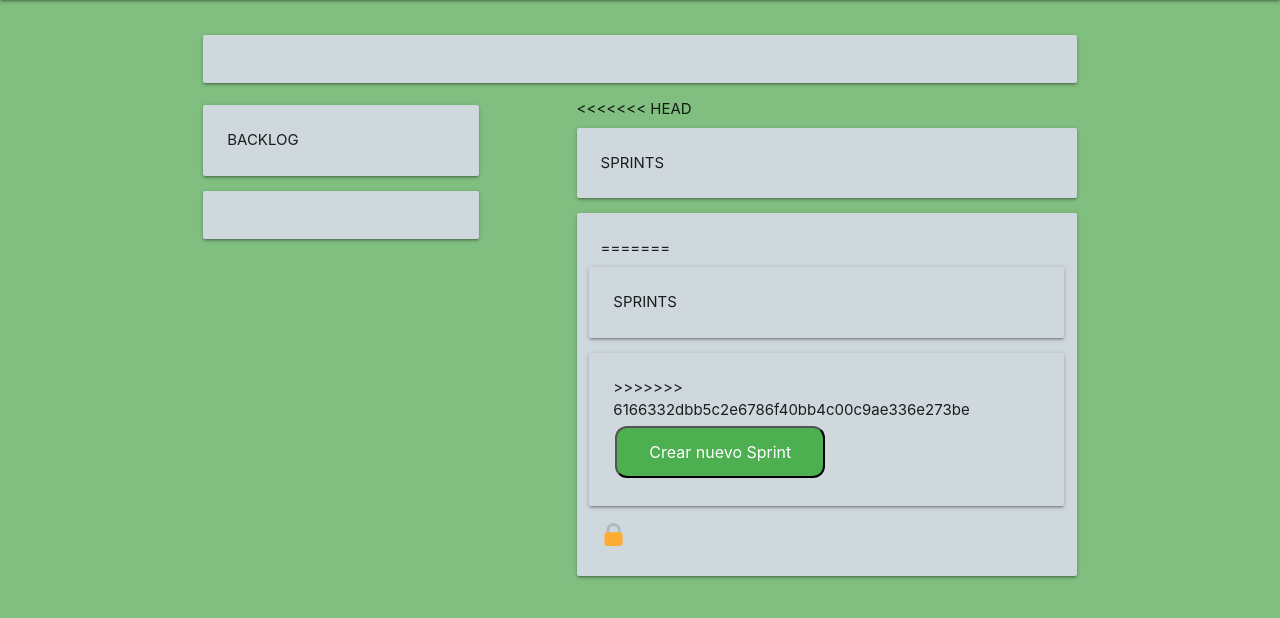
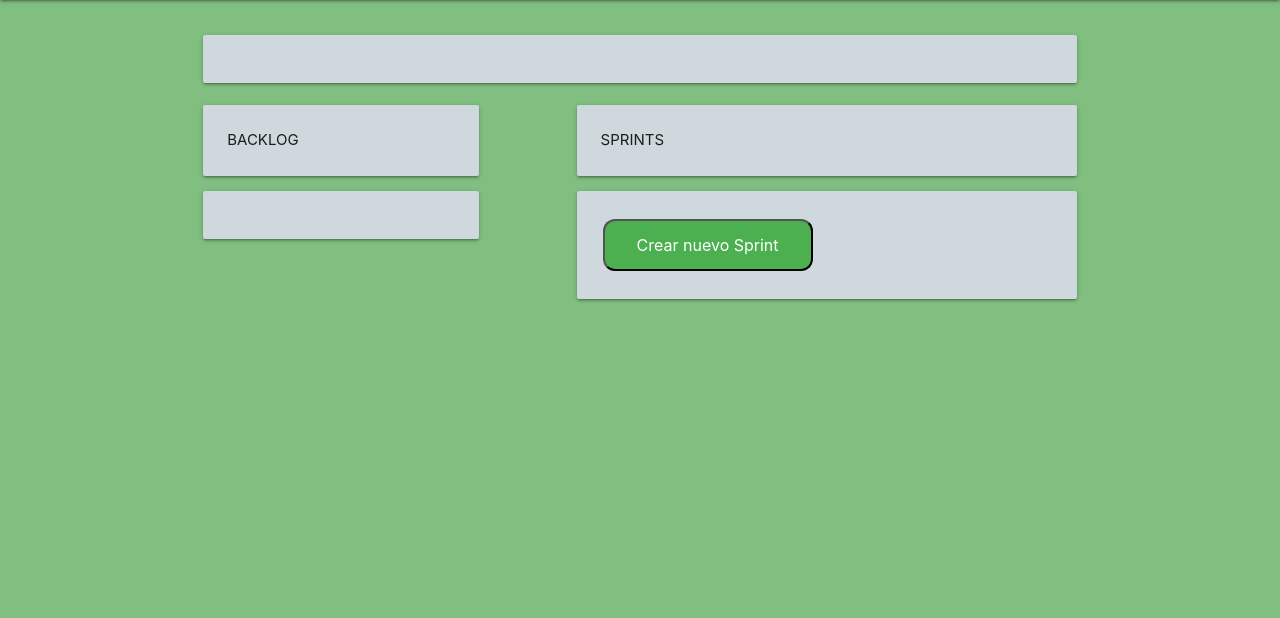
Before and after one commit to Xusbcn/SCRUM, a PHP site: page /SCRUM/proyectos.php?nom=1 in a window 1280 px wide. Shown: the part 64-682 px from the top of the page. Run offline with PHP 8.4, Linux system fonts and the light colour scheme; a user stored in the database is signed in; data comes from the database, SQL or seed files in the repository; some libraries are stand-ins or nearby versions.

Commit message:
cifrado256

```diff
--- a/enviarcorreo.php
+++ b/enviarcorreo.php
@@ -5,10 +5,10 @@
 </head>
 <body>
 	<?php
-	$pass=123456;
+	$pass="lzabala123";
 	$conn = mysqli_connect('localhost','xus','xus123');
 	mysqli_select_db($conn, 'scrum2');
-	$update=("UPDATE users SET password = SHA2('$pass',512) WHERE uid=1;");
+	$update=("UPDATE users SET password = SHA2('lzabala123',256) WHERE uid=1;");
 	$resultatem = mysqli_query($conn, $update);
 	echo "buena crack";
 	?>
--- a/proyectos.php
+++ b/proyectos.php
@@ -62,15 +62,9 @@
 
 			<div id="contenedor_sprints_backlog">
 				<div id="divSprint" class=" col s7 right">
-<<<<<<< HEAD
 					<div class="card-panel blue-grey lighten-4">SPRINTS</div>
-					<div  id="divTitu" class="card-panel blue-grey lighten-4">
+					<div  id="contenedor_sprints" class="card-panel blue-grey lighten-4">
 
-=======
-					<div class="row card-panel blue-grey lighten-4">SPRINTS</div>
-					<div   id ="contenedor_sprints" class="row card-panel blue-grey lighten-4">
-
->>>>>>> 6166332dbb5c2e6786f40bb4c00c9ae336e273be
 						<?php
 						$contar=0;
 						$pdo=getDB();
--- a/restablecerpss.php
+++ b/restablecerpss.php
@@ -21,7 +21,7 @@
 			$pass=$_POST["pass1"];
 			$conn = mysqli_connect('localhost','xus','xus123');
 			mysqli_select_db($conn, 'scrum2');
-			$update=("UPDATE users SET password = SHA2('$pass',512) WHERE uid='$userID';");
+			$update=("UPDATE users SET password = SHA2('$pass',256) WHERE uid='$userID';");
 			$resultatem = mysqli_query($conn, $update);
 		}
 	}
```
